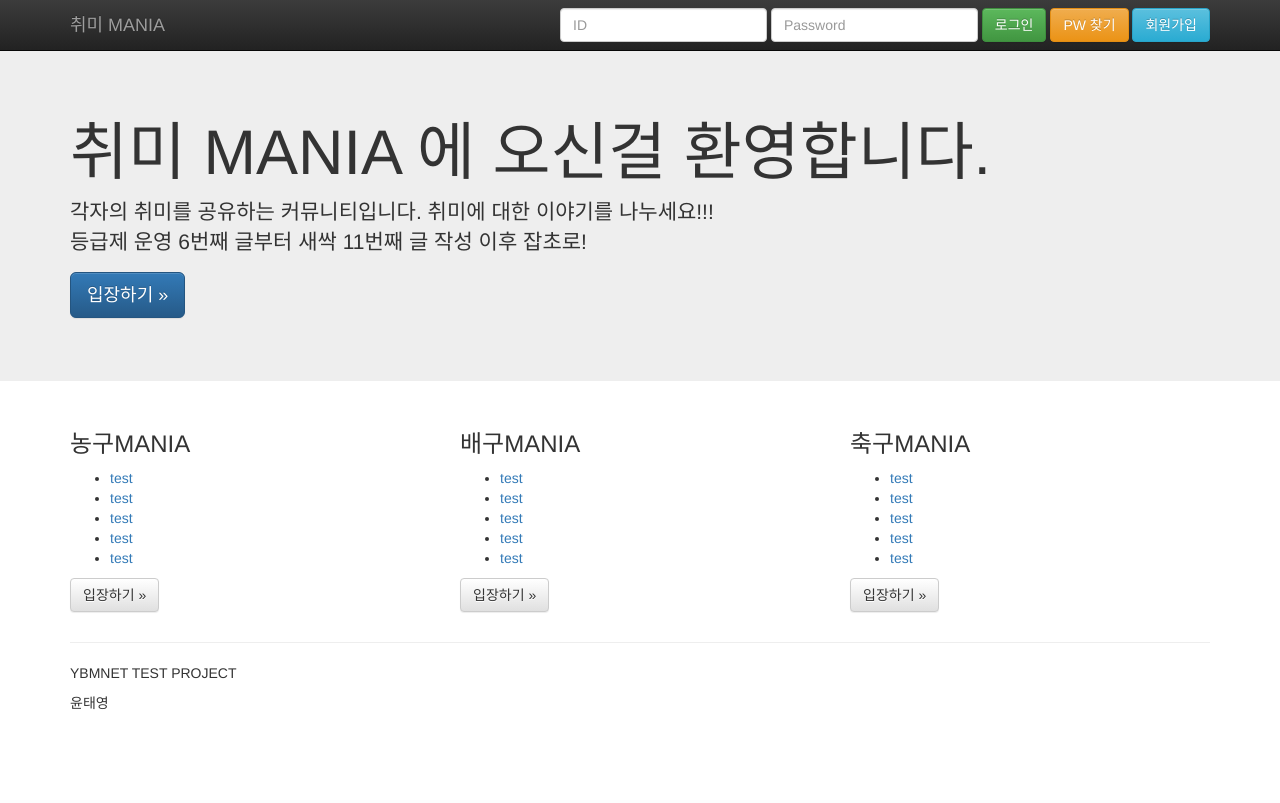
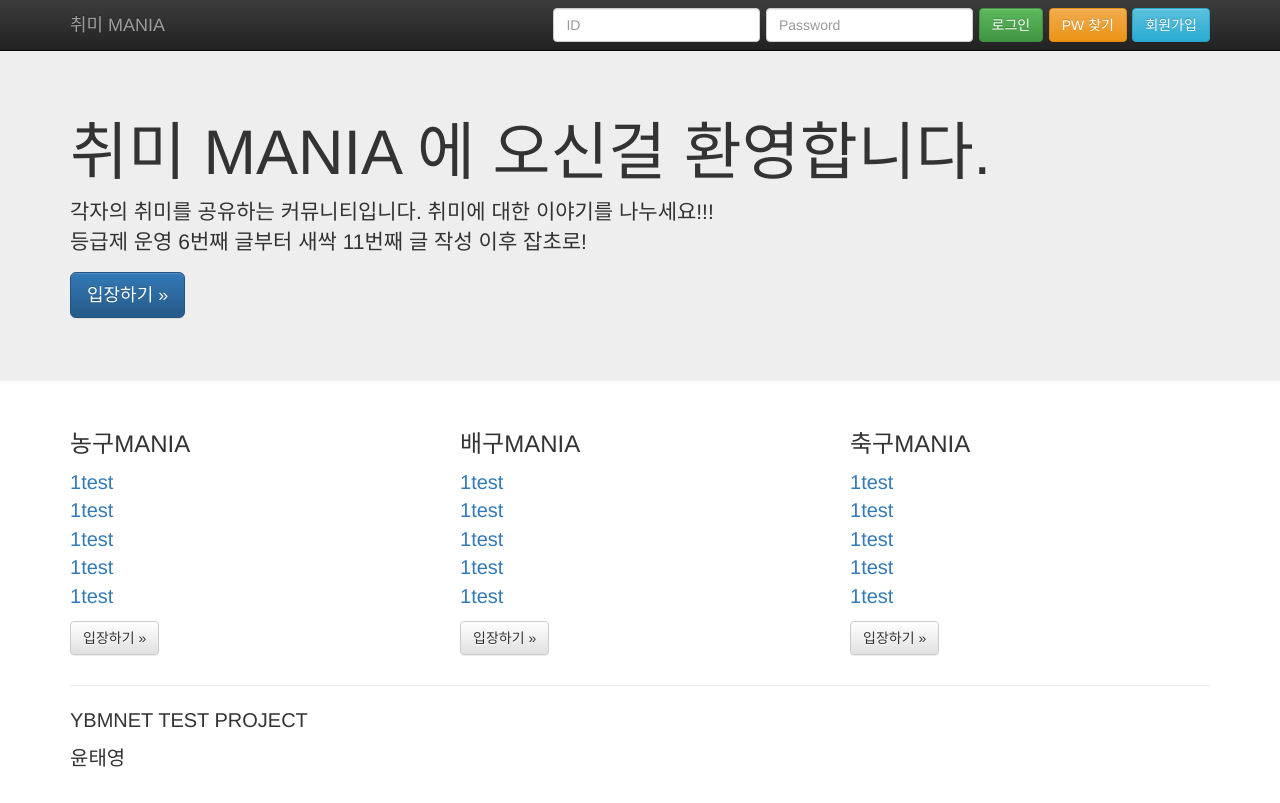
Before and after one commit to TaeyoungYoon/HobbyMania, a PHP site: page / in a window 1280 px wide. Before the commit the page ends 709 px from the top, so only its background shows below. Run offline with PHP 8.4, Linux system fonts and the light colour scheme; some libraries are stand-ins or nearby versions.

Commit message:
board test

```diff
--- a/css/jumbotron.css
+++ b/css/jumbotron.css
@@ -2,6 +2,20 @@
 body {
   padding-top: 50px;
   padding-bottom: 20px;
+  font-size:20px;
+}
+#mainrank{
+  font-size:20px;
+}
+
+#mainrank li{
+  list-style:none;
+  padding-left:0px;
+}
+
+#mainrank ul{
+  list-style:none;
+  padding-left:0px;
 }
 #board {
   margin-top: 20px;
@@ -21,7 +35,6 @@ body {
 }
 #board_table {
   height:67px;
-
 }
 
 .vf_ellipsis { overflow:hidden; text-overflow:ellipsis; -o-text-overflow:ellipsis; -ms-text-overflow:ellipsis; white-space:nowrap; position:relative; float:left; }
--- a/db/db_info.php
+++ b/db/db_info.php
@@ -1,6 +1,6 @@
 <?php
     // DB 정보 입력
-    // 개인디비 각자 연결하세요
+
     define('DB_HOST','') ;
     define('DB_USER','') ;
     define('DB_PASS', '') ;
@@ -10,4 +10,5 @@
     require_once ('db_member.php') ;
     require_once ('db_connection.php') ;
     require_once ('db_board.php') ;
+    require_once ('db_search.php') ;
 ?>
--- a/inc/header.php
+++ b/inc/header.php
@@ -27,7 +27,7 @@
                     </form>
                 </div>
 END;
-    $subcss = '<link rel="stylesheet" href="css/jumbotron.css">';
+    $subcss = '<link rel="stylesheet" href="css/jumbotron.css?t=200420">';
     }
 
     if( isset($_SESSION['mem_id']) || isset($_SESSION['name']) )
--- a/index.php
+++ b/index.php
@@ -11,96 +11,96 @@
             </div>
         </div>
 
-        <div class="container">
+        <div class="container" id="mainrank">
             <div class="row">
-                <div class="col-md-4" id="mainRank">
+                <div class="col-md-4">
                     <h3>농구MANIA</h3>
                     <ul>
                         <li>
                             <div class="text">
-                                <a href="www.naver.com"><span>test</span></a>
+                                <a href="www.naver.com"><span class="cntnumber">1</span><span class="title">test</span></a>
                             </div>
                         </li>
                         <li>
                             <div class="text">
-                                <a href="#">test</a>
+                                <a href="www.naver.com"><span class="cntnumber">1</span><span class="title">test</span></a>
                             </div>
                         </li>
                         <li>
                             <div class="text">
-                                <a href="#">test</a>
+                                <a href="www.naver.com"><span class="cntnumber">1</span><span class="title">test</span></a>
                             </div>
                         </li>
                         <li>
                             <div class="text">
-                                <a href="www.naver.com"><span>test</span></a>
+                                <a href="www.naver.com"><span class="cntnumber">1</span><span class="title">test</span></a>
                             </div>
                         </li>
                         <li>
                             <div class="text">
-                                <a href="www.naver.com"><span>test</span></a>
+                                <a href="www.naver.com"><span class="cntnumber">1</span><span class="title">test</span></a>
                             </div>
                         </li>
                     </ul>
                     <p><a class="btn btn-default" href="/board/boardPage.php?cate=b_001&page=1" role="button">입장하기 &raquo;</a></p>
                 </div>
-                <div class="col-md-4" id="mainRank">
+                <div class="col-md-4">
                     <h3>배구MANIA</h3>
                     <ul>
                         <li>
                             <div class="text">
-                                <a href="www.naver.com"><span>test</span></a>
+                                <a href="www.naver.com"><span class="cntnumber">1</span><span class="title">test</span></a>
                             </div>
                         </li>
                         <li>
                             <div class="text">
-                                <a href="#">test</a>
+                                <a href="www.naver.com"><span class="cntnumber">1</span><span class="title">test</span></a>
                             </div>
                         </li>
                         <li>
                             <div class="text">
-                                <a href="#">test</a>
+                                <a href="www.naver.com"><span class="cntnumber">1</span><span class="title">test</span></a>
                             </div>
                         </li>
                         <li>
                             <div class="text">
-                                <a href="www.naver.com"><span>test</span></a>
+                                <a href="www.naver.com"><span class="cntnumber">1</span><span class="title">test</span></a>
                             </div>
                         </li>
                         <li>
                             <div class="text">
-                                <a href="www.naver.com"><span>test</span></a>
+                                <a href="www.naver.com"><span class="cntnumber">1</span><span class="title">test</span></a>
                             </div>
                         </li>
                     </ul>
                     <p><a class="btn btn-default" href="/board/boardPage.php?cate=b_002&page=1" role="button">입장하기 &raquo;</a></p>
                 </div>
-                <div class="col-md-4" id="mainRank">
+                <div class="col-md-4">
                     <h3>축구MANIA</h3>
                     <ul>
                         <li>
                             <div class="text">
-                                <a href="www.naver.com"><span>test</span></a>
+                                <a href="www.naver.com"><span class="cntnumber">1</span><span class="title">test</span></a>
                             </div>
                         </li>
                         <li>
                             <div class="text">
-                                <a href="#">test</a>
+                                <a href="www.naver.com"><span class="cntnumber">1</span><span class="title">test</span></a>
                             </div>
                         </li>
                         <li>
                             <div class="text">
-                                <a href="#">test</a>
+                                <a href="www.naver.com"><span class="cntnumber">1</span><span class="title">test</span></a>
                             </div>
                         </li>
                         <li>
                             <div class="text">
-                                <a href="www.naver.com"><span>test</span></a>
+                                <a href="www.naver.com"><span class="cntnumber">1</span><span class="title">test</span></a>
                             </div>
                         </li>
                         <li>
                             <div class="text">
-                                <a href="www.naver.com"><span>test</span></a>
+                                <a href="www.naver.com"><span class="cntnumber">1</span><span class="title">test</span></a>
                             </div>
                         </li>
                     </ul>
```
